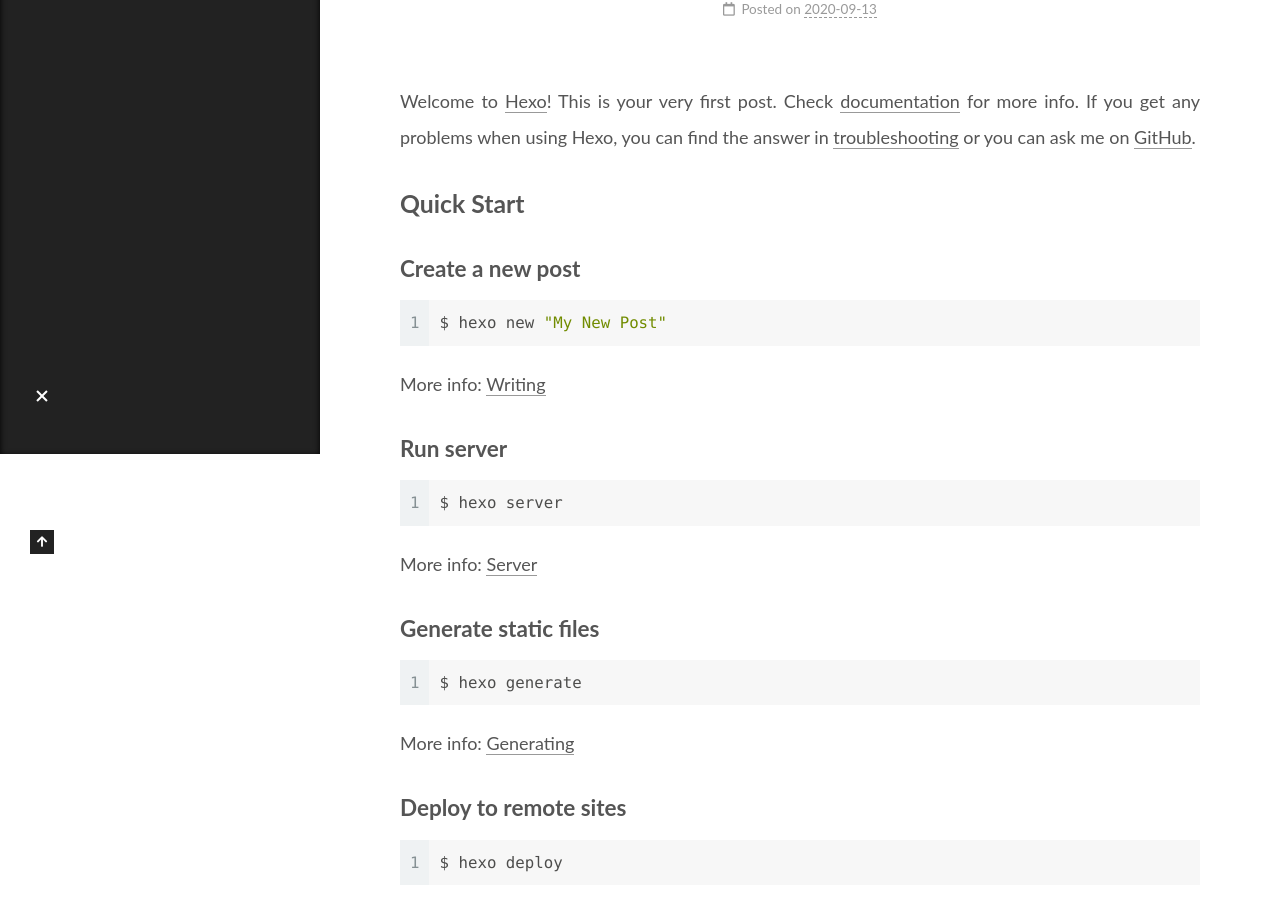
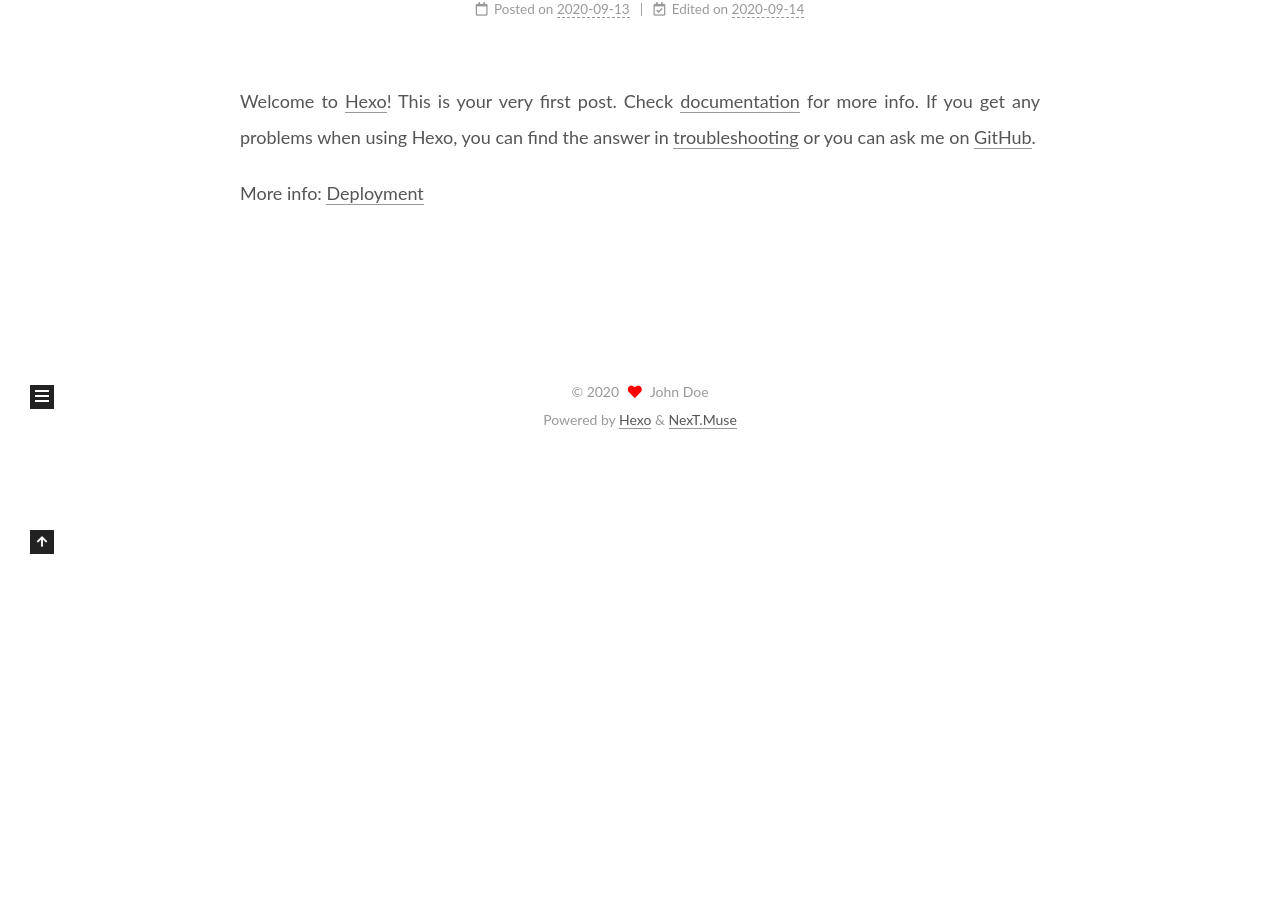
Before and after one commit to xmgChauncey/myBlog, a plain HTML site: page 2020/09/13/hello-world/index.html in a window 1280 px wide. Shown: the part 346-1248 px from the top of the page. After the commit the page ends 800 px from the top, so only its background shows below. Drawn offline with Linux system fonts and the light colour scheme.

Commit message:
Site updated: 2020-09-14 16:40:30

```diff
--- a/2020/09/13/hello-world/index.html
+++ b/2020/09/13/hello-world/index.html
@@ -20,15 +20,15 @@
     var CONFIG = {"hostname":"example.com","root":"/","scheme":"Muse","version":"7.8.0","exturl":false,"sidebar":{"position":"left","display":"post","padding":18,"offset":12,"onmobile":false},"copycode":{"enable":false,"show_result":false,"style":null},"back2top":{"enable":true,"sidebar":false,"scrollpercent":false},"bookmark":{"enable":false,"color":"#222","save":"auto"},"fancybox":false,"mediumzoom":false,"lazyload":false,"pangu":false,"comments":{"style":"tabs","active":null,"storage":true,"lazyload":false,"nav":null},"algolia":{"hits":{"per_page":10},"labels":{"input_placeholder":"Search for Posts","hits_empty":"We didn't find any results for the search: ${query}","hits_stats":"${hits} results found in ${time} ms"}},"localsearch":{"enable":false,"trigger":"auto","top_n_per_article":1,"unescape":false,"preload":false},"motion":{"enable":true,"async":false,"transition":{"post_block":"fadeIn","post_header":"slideDownIn","post_body":"slideDownIn","coll_header":"slideLeftIn","sidebar":"slideUpIn"}}};
   </script>
 
-  <meta name="description" content="Welcome to Hexo! This is your very first post. Check documentation for more info. If you get any problems when using Hexo, you can find the answer in troubleshooting or you can ask me on GitHub. Quick">
+  <meta name="description" content="Welcome to Hexo! This is your very first post. Check documentation for more info. If you get any problems when using Hexo, you can find the answer in troubleshooting or you can ask me on GitHub. More">
 <meta property="og:type" content="article">
 <meta property="og:title" content="Hello World">
 <meta property="og:url" content="http://example.com/2020/09/13/hello-world/index.html">
 <meta property="og:site_name" content="给时光以生命">
-<meta property="og:description" content="Welcome to Hexo! This is your very first post. Check documentation for more info. If you get any problems when using Hexo, you can find the answer in troubleshooting or you can ask me on GitHub. Quick">
+<meta property="og:description" content="Welcome to Hexo! This is your very first post. Check documentation for more info. If you get any problems when using Hexo, you can find the answer in troubleshooting or you can ask me on GitHub. More">
 <meta property="og:locale" content="en_US">
 <meta property="article:published_time" content="2020-09-13T09:08:32.626Z">
-<meta property="article:modified_time" content="2020-09-13T09:08:32.626Z">
+<meta property="article:modified_time" content="2020-09-14T08:40:15.541Z">
 <meta property="article:author" content="John Doe">
 <meta name="twitter:card" content="summary">
 
@@ -190,6 +190,13 @@
 
               <time title="Created: 2020-09-13 17:08:32" itemprop="dateCreated datePublished" datetime="2020-09-13T17:08:32+08:00">2020-09-13</time>
             </span>
+              <span class="post-meta-item">
+                <span class="post-meta-item-icon">
+                  <i class="far fa-calendar-check"></i>
+                </span>
+                <span class="post-meta-item-text">Edited on</span>
+                <time title="Modified: 2020-09-14 16:40:15" itemprop="dateModified" datetime="2020-09-14T16:40:15+08:00">2020-09-14</time>
+              </span>
 
 
 
@@ -203,17 +210,6 @@
 
 
         <p>Welcome to <a target="_blank" rel="noopener" href="https://hexo.io/">Hexo</a>! This is your very first post. Check <a target="_blank" rel="noopener" href="https://hexo.io/docs/">documentation</a> for more info. If you get any problems when using Hexo, you can find the answer in <a target="_blank" rel="noopener" href="https://hexo.io/docs/troubleshooting.html">troubleshooting</a> or you can ask me on <a target="_blank" rel="noopener" href="https://github.com/hexojs/hexo/issues">GitHub</a>.</p>
-<h2 id="Quick-Start"><a href="#Quick-Start" class="headerlink" title="Quick Start"></a>Quick Start</h2><h3 id="Create-a-new-post"><a href="#Create-a-new-post" class="headerlink" title="Create a new post"></a>Create a new post</h3><figure class="highlight bash"><table><tr><td class="gutter"><pre><span class="line">1</span><br></pre></td><td class="code"><pre><span class="line">$ hexo new <span class="string">&quot;My New Post&quot;</span></span><br></pre></td></tr></table></figure>
-
-<p>More info: <a target="_blank" rel="noopener" href="https://hexo.io/docs/writing.html">Writing</a></p>
-<h3 id="Run-server"><a href="#Run-server" class="headerlink" title="Run server"></a>Run server</h3><figure class="highlight bash"><table><tr><td class="gutter"><pre><span class="line">1</span><br></pre></td><td class="code"><pre><span class="line">$ hexo server</span><br></pre></td></tr></table></figure>
-
-<p>More info: <a target="_blank" rel="noopener" href="https://hexo.io/docs/server.html">Server</a></p>
-<h3 id="Generate-static-files"><a href="#Generate-static-files" class="headerlink" title="Generate static files"></a>Generate static files</h3><figure class="highlight bash"><table><tr><td class="gutter"><pre><span class="line">1</span><br></pre></td><td class="code"><pre><span class="line">$ hexo generate</span><br></pre></td></tr></table></figure>
-
-<p>More info: <a target="_blank" rel="noopener" href="https://hexo.io/docs/generating.html">Generating</a></p>
-<h3 id="Deploy-to-remote-sites"><a href="#Deploy-to-remote-sites" class="headerlink" title="Deploy to remote sites"></a>Deploy to remote sites</h3><figure class="highlight bash"><table><tr><td class="gutter"><pre><span class="line">1</span><br></pre></td><td class="code"><pre><span class="line">$ hexo deploy</span><br></pre></td></tr></table></figure>
-
 <p>More info: <a target="_blank" rel="noopener" href="https://hexo.io/docs/one-command-deployment.html">Deployment</a></p>
 
     </div>
@@ -285,7 +281,6 @@
 
       <!--noindex-->
       <div class="post-toc-wrap sidebar-panel">
-          <div class="post-toc motion-element"><ol class="nav"><li class="nav-item nav-level-2"><a class="nav-link" href="#Quick-Start"><span class="nav-number">1.</span> <span class="nav-text">Quick Start</span></a><ol class="nav-child"><li class="nav-item nav-level-3"><a class="nav-link" href="#Create-a-new-post"><span class="nav-number">1.1.</span> <span class="nav-text">Create a new post</span></a></li><li class="nav-item nav-level-3"><a class="nav-link" href="#Run-server"><span class="nav-number">1.2.</span> <span class="nav-text">Run server</span></a></li><li class="nav-item nav-level-3"><a class="nav-link" href="#Generate-static-files"><span class="nav-number">1.3.</span> <span class="nav-text">Generate static files</span></a></li><li class="nav-item nav-level-3"><a class="nav-link" href="#Deploy-to-remote-sites"><span class="nav-number">1.4.</span> <span class="nav-text">Deploy to remote sites</span></a></li></ol></li></ol></div>
       </div>
       <!--/noindex-->
 
--- a/css/main.css
+++ b/css/main.css
@@ -1168,7 +1168,7 @@
 }
 .links-of-author a::before,
 .links-of-author span.exturl::before {
-  background: #bb70b9;
+  background: #c294d2;
   border-radius: 50%;
   content: ' ';
   display: inline-block;
```
Also changed, not shown: index.html (+7 -11 lines).
